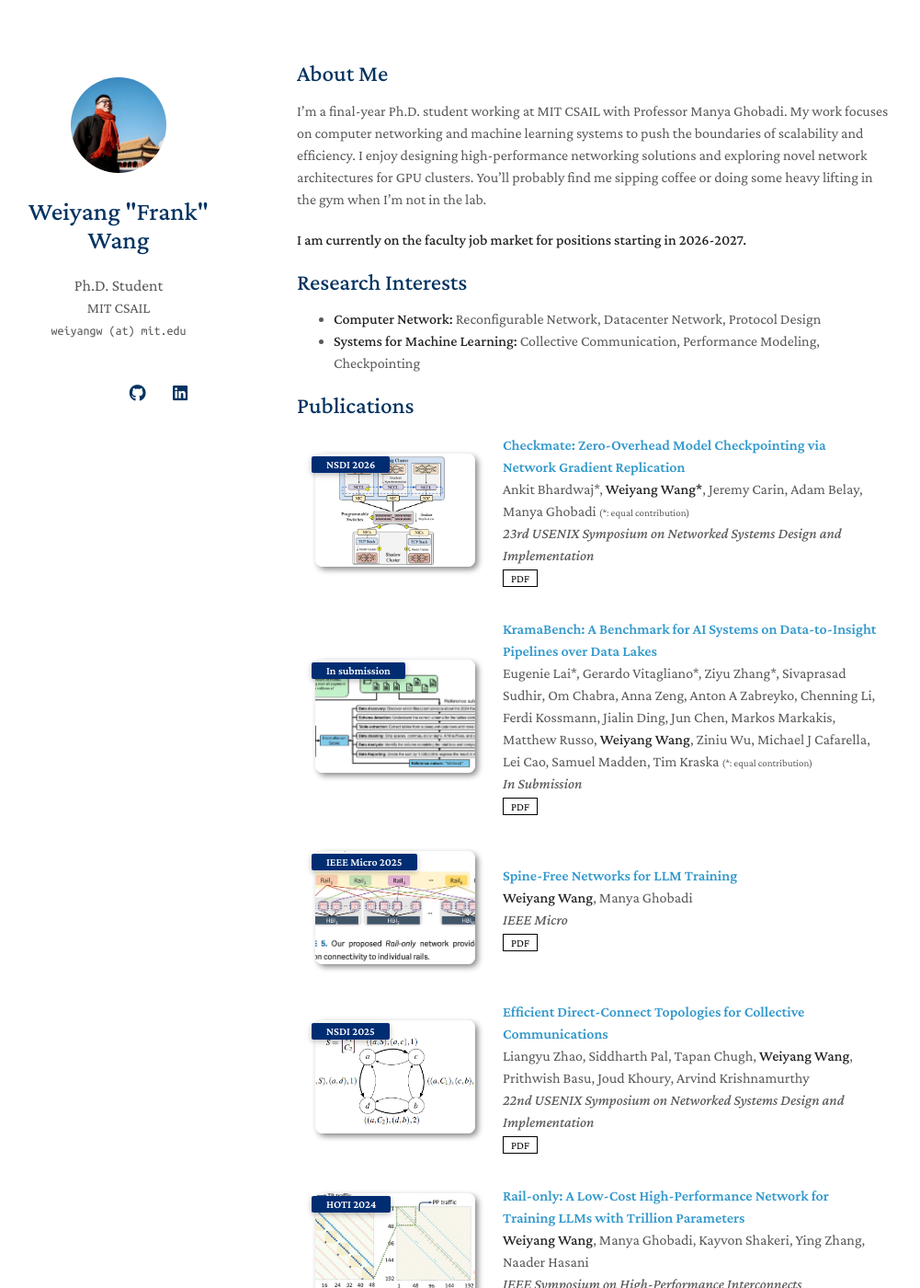
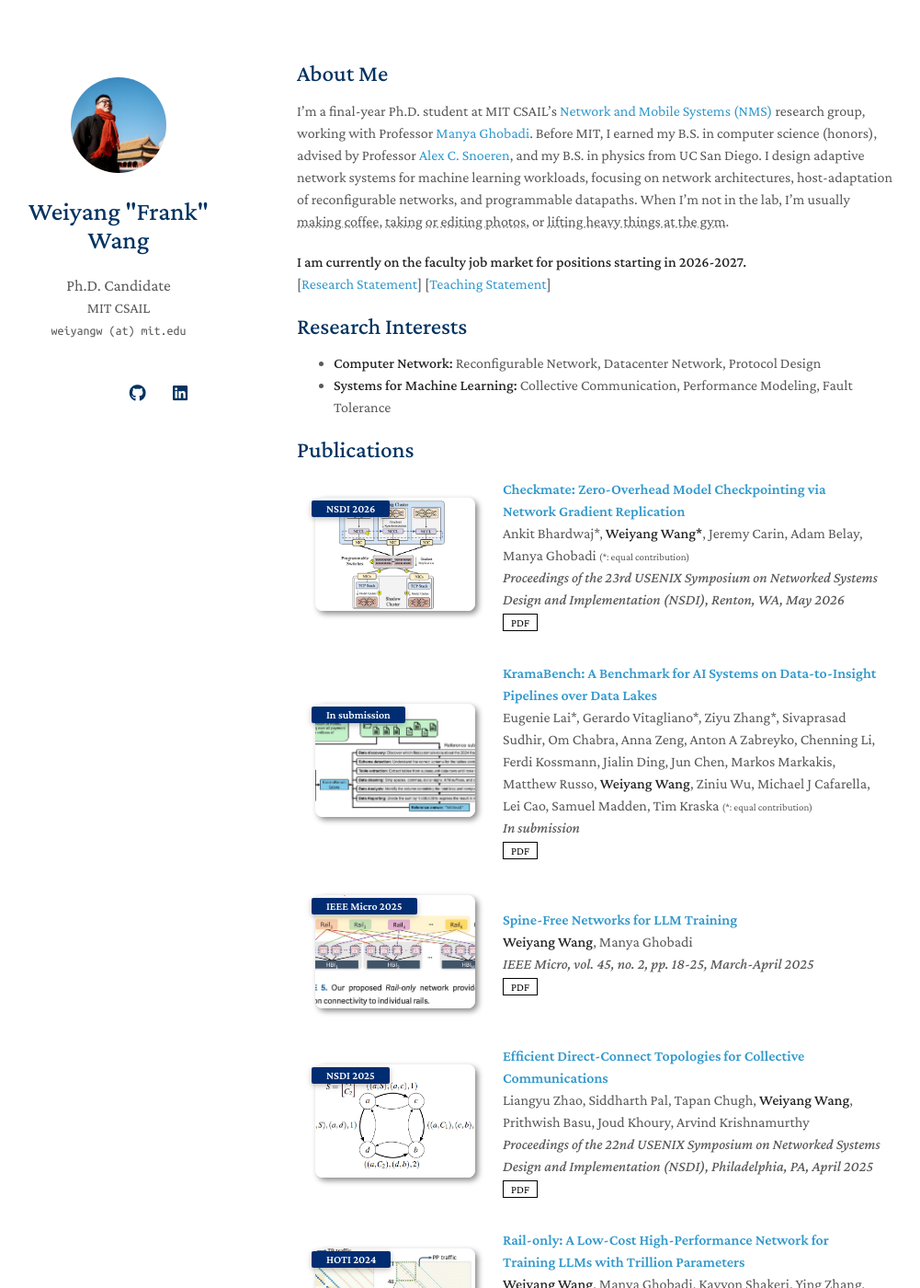
Before and after one commit to Flasew/flasew.github.io, a Jekyll site: the page built from index.md, in a window 1280 px wide and 1400 px high. Shown: the whole window at 92% size, without its empty margins (147-1148 px from the left). Built offline with Jekyll 4.4.1, drawn with Linux system fonts in a browser that asks for light colours; a style sheet for code colours, icons or effects is not loaded; some of the changed text lies outside the part shown.

Commit message:
Massive change lol

```diff
--- a/_config.yml
+++ b/_config.yml
@@ -1,6 +1,6 @@
 # Basic Information
 title: Weiyang "Frank" Wang
-position: Ph.D. Student
+position: Ph.D. Candidate
 affiliation: MIT CSAIL
 email: weiyangw (at) mit.edu
 
--- a/_data/publications.yml
+++ b/_data/publications.yml
@@ -2,62 +2,62 @@ main:
   - title: "Checkmate: Zero-Overhead Model Checkpointing via Network Gradient Replication"
     authors: "Ankit Bhardwaj*, <strong>Weiyang Wang*</strong>, Jeremy Carin, Adam Belay, Manya Ghobadi <small>(*: equal contribution)</small>"
     conference_short: NSDI 2026
-    conference: 23rd USENIX Symposium on Networked Systems Design and Implementation
+    conference: "Proceedings of the 23rd USENIX Symposium on Networked Systems Design and Implementation (NSDI), Renton, WA, May 2026"
     pdf: https://arxiv.org/pdf/2507.13522
     image: ./assets/img/checkmate.jpg
 
   - title: "KramaBench: A Benchmark for AI Systems on Data-to-Insight Pipelines over Data Lakes"
     authors: "Eugenie Lai*, Gerardo Vitagliano*, Ziyu Zhang*, Sivaprasad Sudhir, Om Chabra, Anna Zeng, Anton A Zabreyko, Chenning Li, Ferdi Kossmann, Jialin Ding, Jun Chen, Markos Markakis, Matthew Russo, <strong>Weiyang Wang</strong>, Ziniu Wu, Michael J Cafarella, Lei Cao, Samuel Madden, Tim Kraska <small>(*: equal contribution)</small>"
     conference_short: In submission
-    conference: In Submission
+    conference: "In submission"
     pdf: https://arxiv.org/pdf/2506.06541
     image: ./assets/img/kramabench.jpg
 
   - title: Spine-Free Networks for LLM Training
     authors: <strong>Weiyang Wang</strong>, Manya Ghobadi
     conference_short: IEEE Micro 2025
-    conference: IEEE Micro
+    conference: "IEEE Micro, vol. 45, no. 2, pp. 18-25, March-April 2025"
     pdf: https://ieeexplore.ieee.org/stamp/stamp.jsp?arnumber=10884699
     image: ./assets/img/ieee_micro_25.jpg
 
   - title: Efficient Direct-Connect Topologies for Collective Communications
     authors: Liangyu Zhao, Siddharth Pal, Tapan Chugh, <strong>Weiyang Wang</strong>, Prithwish Basu, Joud Khoury, Arvind Krishnamurthy
     conference_short: NSDI 2025
-    conference: 22nd USENIX Symposium on Networked Systems Design and Implementation
+    conference: "Proceedings of the 22nd USENIX Symposium on Networked Systems Design and Implementation (NSDI), Philadelphia, PA, April 2025"
     pdf: https://www.usenix.org/system/files/nsdi25-zhao-liangyu.pdf
     image: ./assets/img/nsdi25efficient.png
 
   - title: "Rail-only: A Low-Cost High-Performance Network for Training LLMs with Trillion Parameters"
     authors: <strong>Weiyang Wang</strong>, Manya Ghobadi, Kayvon Shakeri, Ying Zhang, Naader Hasani
     conference_short: HOTI 2024
-    conference: IEEE Symposium on High-Performance Interconnects
+    conference: "Proceedings of IEEE Symposium on High-Performance Interconnects (HOTI), Online Conference, August 2024"
     pdf: https://people.csail.mit.edu/ghobadi/papers/rail_llm_hotnets_2023.pdf
     image: ./assets/img/heatmap_gpt_opt_new.png
 
   - title: "TopoOpt: Co-optimizing Network Topology and Parallelization Strategy for Distributed Training Jobs"
     authors: <strong>Weiyang Wang</strong>, Moein Khazraee, Zhizhen Zhong, Zhijao Jia, Dheevatsa Mudigere, Ying Zhang, Anthony Kewitsch, Manya Ghobadi
     conference_short: NSDI 2023
-    conference: 20th USENIX Symposium on Networked Systems Design and Implementation
+    conference: "Proceedings of the 20th USENIX Symposium on Networked Systems Design and Implementation (NSDI), Boston, MA, April 2023"
     pdf: https://www.usenix.org/system/files/nsdi23-wang-weiyang.pdf
     image: ./assets/img/topoopt.png
 
   - title: "Time-division TCP for Reconfigurable Data Center Networks"
     authors: "Shawn Shuoshuo Chen*, <strong>Weiyang Wang*</strong>, Christopher Canel, Srinivasan Seshan, Alex C. Snoeren, Peter Steenkiste <small>(*: equal contribution)</small>"
     conference_short: SIGCOMM 2022
-    conference: ACM Special Interest Group on Data Communication (SIGCOMM) 2022
+    conference: "Proceedings of the ACM SIGCOMM 2022, Amsterdam, Netherlands, August 2022"
     pdf: https://dl.acm.org/doi/pdf/10.1145/3544216.3544254
     image: ./assets/img/tdtcp.png
 
   - title: "IOI: In-network Optical Inference"
     authors: "Zhizhen Zhong, <strong>Weiyang Wang</strong>, Manya Ghobadi, Alexander Sludds, Ryan Hamerly, Liane Bernstein, Dirk Englund"
     conference_short: OptSys 2021
-    conference: ACM SIGCOMM 2021 Workshop on Optical Systems
+    conference: "Proceedings of the ACM SIGCOMM 2021 Workshop on Optical Systems (OptSys), Online Conference, August 2021"
     pdf: https://dl.acm.org/doi/pdf/10.1145/3473938.3474508
     image: ./assets/img/ioi.png
 
   - title: "Adapting TCP for Reconfigurable Datacenter Networks"
     authors: "Matthew K Mukerjee, Christopher Canel, <strong>Weiyang Wang</strong>, Daehyeok Kim, Srinivasan Seshan, Alex C Snoeren"
     conference_short: NSDI 2020
-    conference: 17th USENIX Symposium on Networked Systems Design and Implementation
+    conference: "Proceedings of the 17th USENIX Symposium on Networked Systems Design and Implementation (NSDI), Santa Clara, CA, February 2020"
     pdf: https://www.usenix.org/system/files/nsdi20-paper-mukerjee.pdf
     image: ./assets/img/retcp.png
--- a/_includes/services.md
+++ b/_includes/services.md
@@ -0,0 +1,57 @@
+## Posters
+
+- **Efficient Direct-Connect Topologies for Collective Communications**
+	Liangyu Zhao, Siddharth Pal, Tapan Chugh, Weiyang Wang, Jason Fantl, Prithwish Basu, Joud Khoury, Arvind Krishnamurthy
+	_Poster Session at the 22nd USENIX Symposium on Networked Systems Design and Implementation (NSDI), Philadelphia, PA_, April 2024
+
+- **Zero Buffer Optical Packet Switching Data Center Network**
+	Shawn Shuoshuo Chen, Weiyang Wang, Manya Ghobadi, Srinivasan Seshan, Peter Steenkiste
+	_Poster Session at the 21st USENIX Symposium on Networked Systems Design and Implementation (NSDI), Santa Clara, CA_, April 2025
+
+
+## Patent
+
+- **In-network Optical Inference**
+	Manya Ghobadi, Zhizhen Zhong, Weiyang Wang, Liane Sarah Beland Bernstein, Alexander Sludds, Ryan Hamerly, Dirk Robert Englund
+	_US Patent Application Number 18561985_
+
+
+## Teaching Experiences
+
+- 6.5820 Computer Networks, Fall 2024 — **Guest Lecturer**, MIT EECS Department
+	_Delivered a full lecture on distributed machine learning_
+- 6.5820 Computer Networks, Fall 2023 — **Guest Lecturer**, MIT EECS Department
+	_Delivered part of a lecture on networks for machine learning_
+- 6.5820 Computer Networks, Fall 2022 — **Teaching Assistant**, MIT EECS Department
+- CSE 8B Introduction to Programming II, Winter 2020 — **Tutor**, UCSD CSE Department
+- CSE 132A Database Principles, Fall 2018 – Fall 2019 — **Tutor**, UCSD CSE Department
+
+
+## Honors and Awards
+
+- Finalist, Meta PhD Research Fellowship (Computer Networks) — 2022
+- MIT Presidential Fellowship — Sep 2020
+- UCSD Jacobs School Awards of Excellence (Computer Science and Engineering) — 2020
+- CRA Outstanding Undergraduate Researcher Awards, Runners-up — 2019
+- UCSD CSE Computer Networking Espresso Prize, Winner — 2018
+- UCSD Provost Honors — 2016 to 2020
+
+
+## Professional Services
+
+- Reviewer, IEEE/ACM Transactions on Networking (ToN) — 2025
+- Reviewer, IEEE Open Journal of the Solid-State Circuits Society (OJ-SSCS) — 2025
+- Reviewer, Elsevier Computer Networks (COMNET) — 2025
+- External Reviewer, IEEE International Conference on Network Protocols (ICNP) — 2025
+- External Reviewer, ACM Asia-Pacific Workshop on Networking (APNet) — 2025
+- External Reviewer, IEEE Global Communications Conference (GLOBECOM) — 2025
+
+
+## Other Services
+
+- Member, MIT EECS REFS<br>
+    _Served as peer mediator supporting the graduate community and acting as a first point of contact for stress-related issues._
+- Web Chair, MIT Sidney-Pacific Student Government<br>
+	_Maintained and developed the administration system for MIT's Sidney-Pacific graduate housing._
+- System Administrator, MIT Network and Mobile Systems Research Group<br>
+	_Constructed and managed a 24-node GPU cluster with electrical and optical networking from scratch._
--- a/_layouts/homepage.html
+++ b/_layouts/homepage.html
@@ -33,6 +33,7 @@
     <link rel="stylesheet" href="./assets/css/style-no-dark-mode.css">
     <link rel="stylesheet" href="./assets/css/publications-no-dark-mode.css">
     {% endif %}
+    <link rel="stylesheet" href="./assets/css/tooltip.css">
 
   </head>
   <body>
--- /dev/null
+++ b/assets/css/tooltip.css
@@ -0,0 +1,79 @@
+/* Tooltip container */
+.tooltip {
+  position: relative;
+  display: inline;
+  cursor: help;
+  text-decoration: underline;
+  text-decoration-style: dotted;
+  text-decoration-color: #999;
+}
+
+/* Tooltip text */
+.tooltip .tooltiptext {
+  visibility: hidden;
+  width: 280px;
+  background-color: #333;
+  color: #fff;
+  text-align: left;
+  padding: 12px;
+  border-radius: 6px;
+  font-size: 0.9rem;
+  line-height: 1.5;
+  white-space: pre-line;
+
+  /* Position the tooltip */
+  position: absolute;
+  z-index: 1;
+  bottom: 125%;
+  left: 50%;
+  margin-left: -140px;
+
+  /* Fade in tooltip */
+  opacity: 0;
+  transition: opacity 0.3s;
+
+  /* Box shadow for depth */
+  box-shadow: 0 4px 8px rgba(0,0,0,0.3);
+}
+
+/* Tooltip arrow */
+.tooltip .tooltiptext::after {
+  content: "";
+  position: absolute;
+  top: 100%;
+  left: 50%;
+  margin-left: -5px;
+  border-width: 5px;
+  border-style: solid;
+  border-color: #333 transparent transparent transparent;
+}
+
+/* Show the tooltip on hover */
+.tooltip:hover .tooltiptext {
+  visibility: visible;
+  opacity: 1;
+}
+
+/* Dark mode support */
+@media (prefers-color-scheme: dark) {
+  .tooltip .tooltiptext {
+    background-color: #444;
+    color: #eee;
+  }
+
+  .tooltip .tooltiptext::after {
+    border-color: #444 transparent transparent transparent;
+  }
+}
+
+/* Light mode explicit */
+@media (prefers-color-scheme: light) {
+  .tooltip .tooltiptext {
+    background-color: #2a2a2a;
+    color: #f5f5f5;
+  }
+
+  .tooltip .tooltiptext::after {
+    border-color: #2a2a2a transparent transparent transparent;
+  }
+}
--- a/index.md
+++ b/index.md
@@ -3,22 +3,19 @@ layout: homepage
 ---
 
 ## About Me
+I'm a final-year Ph.D. student at MIT CSAIL's [Network and Mobile Systems (NMS)](https://nms-r1.csail.mit.edu/) research group, working with Professor [Manya Ghobadi](https://people.csail.mit.edu/ghobadi/). Before MIT, I earned my B.S. in computer science (honors), advised by Professor [Alex C. Snoeren](https://cseweb.ucsd.edu/~snoeren/), and my B.S. in physics from UC San Diego. I design adaptive network systems for machine learning workloads, focusing on network architectures, host-adaptation of reconfigurable networks, and programmable datapaths. When I'm not in the lab, I'm usually <span class="tooltip">making coffee<span class="tooltiptext">Favoring natural-process Ethiopian coffee beans and Aeropress.
+Maintaining the Espresso setup on MIT Stata G9 for fun.</span></span>, <span class="tooltip">taking or editing photos<span class="tooltiptext">Nothing beats a Ricoh GR IIIx!</span></span>, or <span class="tooltip">lifting heavy things at the gym<span class="tooltiptext">Current PR:
+Bench press: 225 lbs
+Squat: 310 lbs
+Deadlift: 425 lbs</span></span>.
 
-I'm a final-year Ph.D. student working at MIT CSAIL with Professor Manya Ghobadi. My work focuses on computer networking and machine learning systems to push the boundaries of scalability and efficiency. I enjoy designing high-performance networking solutions and exploring novel network architectures for GPU clusters. You'll probably find me sipping coffee or doing some heavy lifting in the gym when I'm not in the lab.
-
-**I am currently on the faculty job market for positions starting in 2026-2027.**
+**I am currently on the faculty job market for positions starting in 2026-2027.** <br>
+\[[Research Statement](https://frank.csail.mit.edu/assets/files/frank_research_statement.pdf)\] \[[Teaching Statement](https://frank.csail.mit.edu/assets/files/frank_teaching_statement.pdf)\]
 
 ## Research Interests
 
 - **Computer Network:** Reconfigurable Network, Datacenter Network, Protocol Design
-- **Systems for Machine Learning:** Collective Communication, Performance Modeling, Checkpointing
-
-<!-- ## News
-
-- **[Feb. 2020]** Our paper about incremental learning is accepted to CVPR 2020.
-- **[Feb. 2020]** We will host the ACM Multimedia Asia 2020 conference in Singapore!
-- **[Sept. 2019]** Our paper about few-shot learning is accepted to NeurIPS 2019.
-- **[Mar. 2019]** Our paper about few-shot learning is accepted to CVPR 2019. -->
+- **Systems for Machine Learning:** Collective Communication, Performance Modeling, Fault Tolerance
 
 {% include_relative _includes/publications.md %}
 
```
